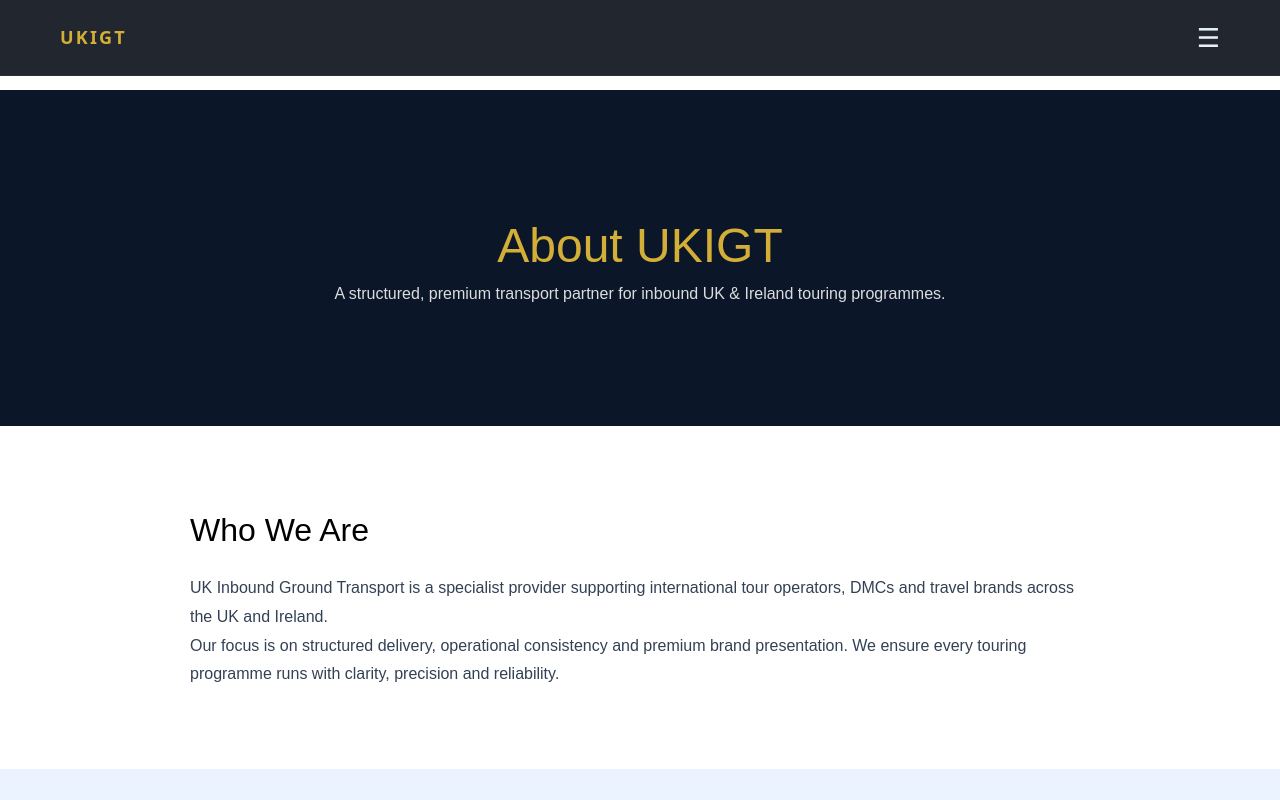
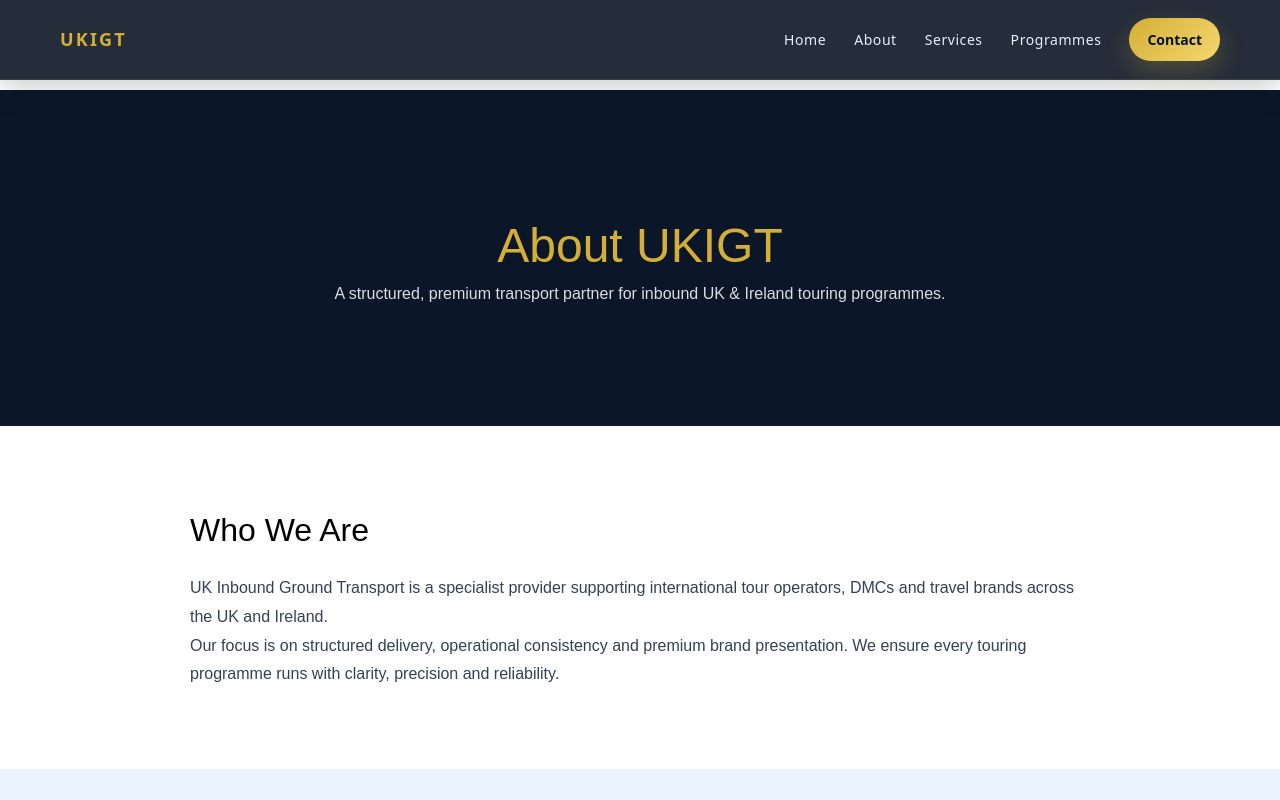
Before and after one commit to kandiahtk-crypto/Inbound-, a Next.js app: page /about in a window 1280 px wide. Shown: the top 800 px of the page. Built offline with nearby package versions, Linux system fonts and the light colour scheme.

Commit message:
Update Navbar.tsx

```diff
--- a/src/components/Navbar.tsx
+++ b/src/components/Navbar.tsx
@@ -1,57 +1,89 @@
 "use client";
 
-import { useState } from "react";
+import { useEffect, useState } from "react";
 
 export default function Navbar() {
   const [open, setOpen] = useState(false);
+  const [isMobile, setIsMobile] = useState(false);
+
+  useEffect(() => {
+    const checkScreen = () => setIsMobile(window.innerWidth < 900);
+    checkScreen();
+    window.addEventListener("resize", checkScreen);
+    return () => window.removeEventListener("resize", checkScreen);
+  }, []);
+
+  const closeMenu = () => setOpen(false);
 
   return (
     <header style={header}>
       <div style={container}>
-        {/* LOGO */}
         <a href="/" style={logo}>
           UKIGT
         </a>
 
-        {/* DESKTOP MENU */}
-        <nav style={desktopNav}>
-          <a href="/" style={link}>Home</a>
-          <a href="/about" style={link}>About</a>
-          <a href="/services" style={link}>Services</a>
-          <a href="/programmes" style={link}>Programmes</a>
-          <a href="/contact" style={cta}>Contact</a>
-        </nav>
-
-        {/* MOBILE BUTTON */}
-        <button onClick={() => setOpen(!open)} style={menuButton}>
-          ☰
-        </button>
+        {isMobile ? (
+          <button
+            onClick={() => setOpen(!open)}
+            style={menuButton}
+            aria-label="Toggle menu"
+          >
+            {open ? "✕" : "☰"}
+          </button>
+        ) : (
+          <nav style={desktopNav}>
+            <a href="/" style={link}>
+              Home
+            </a>
+            <a href="/about" style={link}>
+              About
+            </a>
+            <a href="/services" style={link}>
+              Services
+            </a>
+            <a href="/programmes" style={link}>
+              Programmes
+            </a>
+            <a href="/contact" style={cta}>
+              Contact
+            </a>
+          </nav>
+        )}
       </div>
 
-      {/* MOBILE MENU */}
-      {open && (
+      {isMobile && open && (
         <div style={mobileMenu}>
-          <a href="/" style={mobileLink}>Home</a>
-          <a href="/about" style={mobileLink}>About</a>
-          <a href="/services" style={mobileLink}>Services</a>
-          <a href="/programmes" style={mobileLink}>Programmes</a>
-          <a href="/contact" style={mobileCta}>Contact</a>
+          <a href="/" style={mobileLink} onClick={closeMenu}>
+            Home
+          </a>
+          <a href="/about" style={mobileLink} onClick={closeMenu}>
+            About
+          </a>
+          <a href="/services" style={mobileLink} onClick={closeMenu}>
+            Services
+          </a>
+          <a href="/programmes" style={mobileLink} onClick={closeMenu}>
+            Programmes
+          </a>
+          <a href="/contact" style={mobileCta} onClick={closeMenu}>
+            Contact
+          </a>
         </div>
       )}
     </header>
   );
 }
 
-/* STYLES */
-
 const header: React.CSSProperties = {
   position: "fixed",
   top: 0,
+  left: 0,
   width: "100%",
   zIndex: 1000,
-  background: "rgba(10, 15, 25, 0.9)",
-  backdropFilter: "blur(10px)",
-  borderBottom: "1px solid rgba(255,255,255,0.05)",
+  background: "rgba(7, 17, 31, 0.88)",
+  backdropFilter: "blur(14px)",
+  borderBottom: "1px solid rgba(255,255,255,0.08)",
+  boxShadow: "0 10px 30px rgba(0,0,0,0.18)",
 };
 
 const container: React.CSSProperties = {
@@ -71,59 +103,63 @@ const logo: React.CSSProperties = {
   letterSpacing: "0.12em",
 };
 
-/* DESKTOP MENU (hidden on small screens) */
 const desktopNav: React.CSSProperties = {
-  display: "none",
+  display: "flex",
+  alignItems: "center",
   gap: "28px",
-  alignItems: "center",
 };
 
-/* MOBILE BUTTON */
-const menuButton: React.CSSProperties = {
-  background: "none",
-  border: "none",
-  color: "#E6F0FA",
-  fontSize: "26px",
-  cursor: "pointer",
-};
-
-/* LINKS */
 const link: React.CSSProperties = {
   color: "#E6F0FA",
   textDecoration: "none",
   fontSize: "14px",
+  fontWeight: 500,
+  letterSpacing: "0.04em",
 };
 
 const cta: React.CSSProperties = {
-  background: "#D4AF37",
+  background: "linear-gradient(135deg, #D4AF37, #F5D76E)",
   color: "#07111F",
-  padding: "10px 18px",
+  textDecoration: "none",
+  padding: "11px 18px",
   borderRadius: "999px",
-  textDecoration: "none",
   fontWeight: 700,
+  fontSize: "14px",
+  boxShadow: "0 10px 24px rgba(212,175,55,0.24)",
 };
 
-/* MOBILE MENU */
+const menuButton: React.CSSProperties = {
+  background: "transparent",
+  border: "none",
+  color: "#E6F0FA",
+  fontSize: "28px",
+  lineHeight: 1,
+  cursor: "pointer",
+};
+
 const mobileMenu: React.CSSProperties = {
   display: "flex",
   flexDirection: "column",
-  gap: "18px",
-  padding: "20px",
-  background: "#0A0A0A",
+  gap: "16px",
+  padding: "18px 20px 22px",
+  background: "rgba(7, 17, 31, 0.98)",
+  borderTop: "1px solid rgba(255,255,255,0.06)",
 };
 
 const mobileLink: React.CSSProperties = {
   color: "#E6F0FA",
   textDecoration: "none",
   fontSize: "16px",
+  fontWeight: 500,
 };
 
 const mobileCta: React.CSSProperties = {
-  background: "#D4AF37",
+  background: "linear-gradient(135deg, #D4AF37, #F5D76E)",
   color: "#07111F",
-  padding: "12px",
+  textDecoration: "none",
+  padding: "12px 18px",
   borderRadius: "999px",
+  fontWeight: 700,
+  fontSize: "15px",
   textAlign: "center",
-  textDecoration: "none",
-  fontWeight: 700,
 };
```
